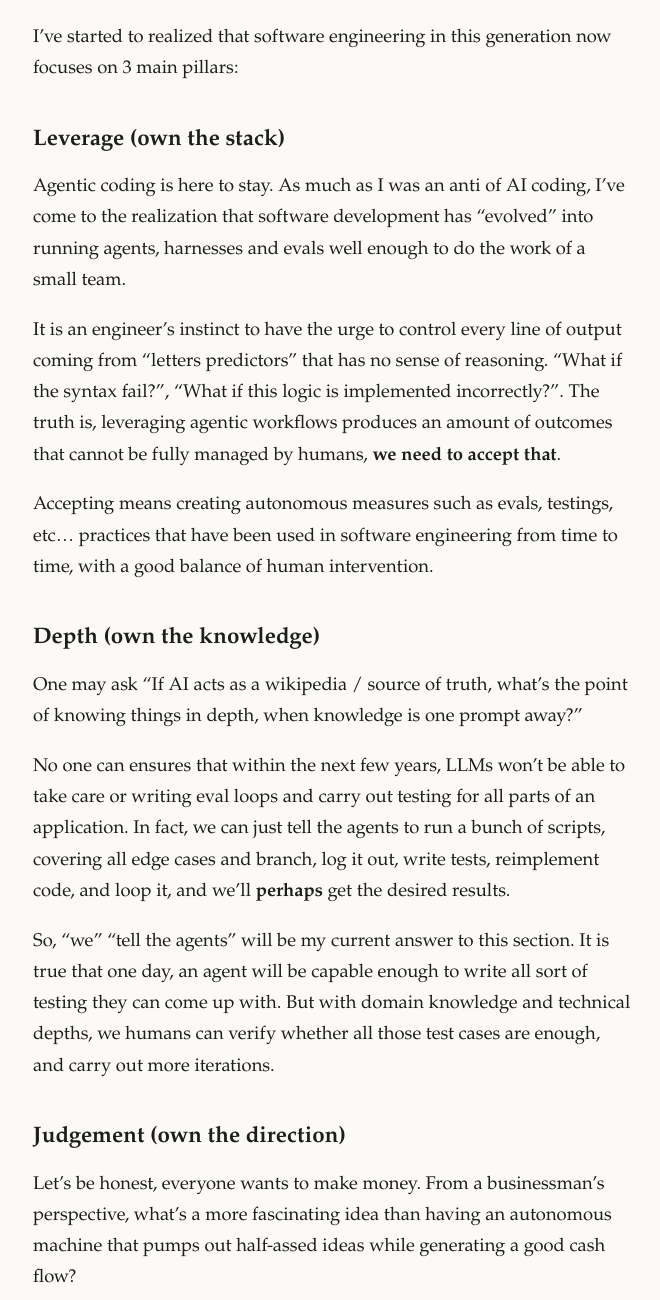
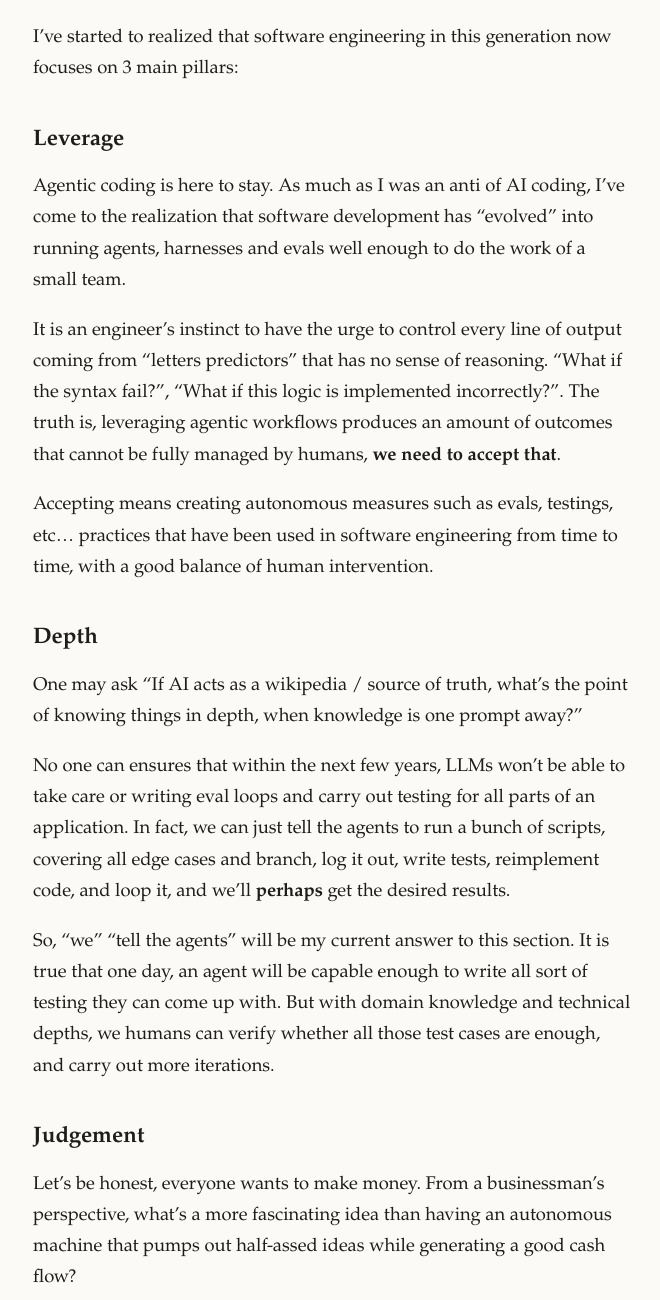
Before and after one commit to jackthehuman123/jackthehuman123.github.io, an Astro site: page /posts/things-that-matter in a window 1280 px wide. Shown: the part 220-1520 px from the top of the page, without its empty margins (307-967 px from the left). Built offline with nearby package versions, Linux system fonts and the light colour scheme; Astro itself is replaced by a stand-in of ours.

Commit message:
looking a bit AI so fixes

```diff
--- a/src/content/posts/things-that-matter.md
+++ b/src/content/posts/things-that-matter.md
@@ -6,7 +6,7 @@ date: 2026-11-24
 
 I've started to realized that software engineering in this generation now focuses on 3 main pillars:
 
-## Leverage (own the stack)
+## Leverage
 
 Agentic coding is here to stay. As much as I was an anti of AI coding, I've come to the realization that software development has "evolved" into running agents, harnesses and evals well enough to do the work of a small team.
 
@@ -14,7 +14,7 @@ It is an engineer's instinct to have the urge to control every line of output co
 
 Accepting means creating autonomous measures such as evals, testings, etc.. practices that have been used in software engineering from time to time, with a good balance of human intervention.
 
-## Depth (own the knowledge)
+## Depth
 
 One may ask "If AI acts as a wikipedia / source of truth, what's the point of knowing things in depth, when knowledge is one prompt away?"
 
@@ -22,7 +22,7 @@ No one can ensures that within the next few years, LLMs won't be able to take ca
 
 So, "we" "tell the agents" will be my current answer to this section. It is true that one day, an agent will be capable enough to write all sort of testing they can come up with. But with domain knowledge and technical depths, we humans can verify whether all those test cases are enough, and carry out more iterations.
 
-## Judgement (own the direction)
+## Judgement
 
 Let's be honest, everyone wants to make money. From a businessman's perspective, what's a more fascinating idea than having an autonomous machine that pumps out half-assed ideas while generating a good cash flow?
 
```
